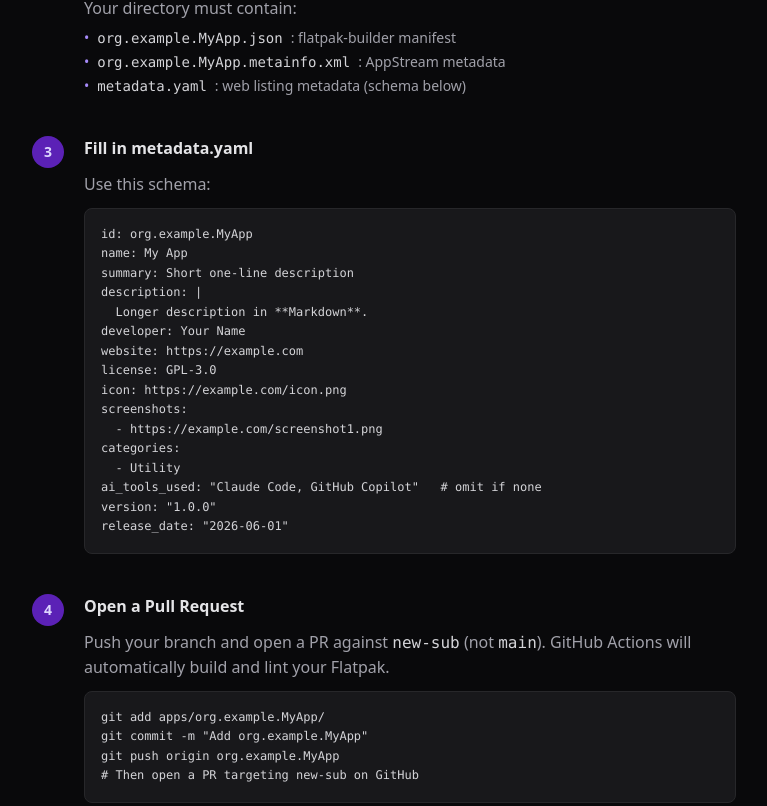
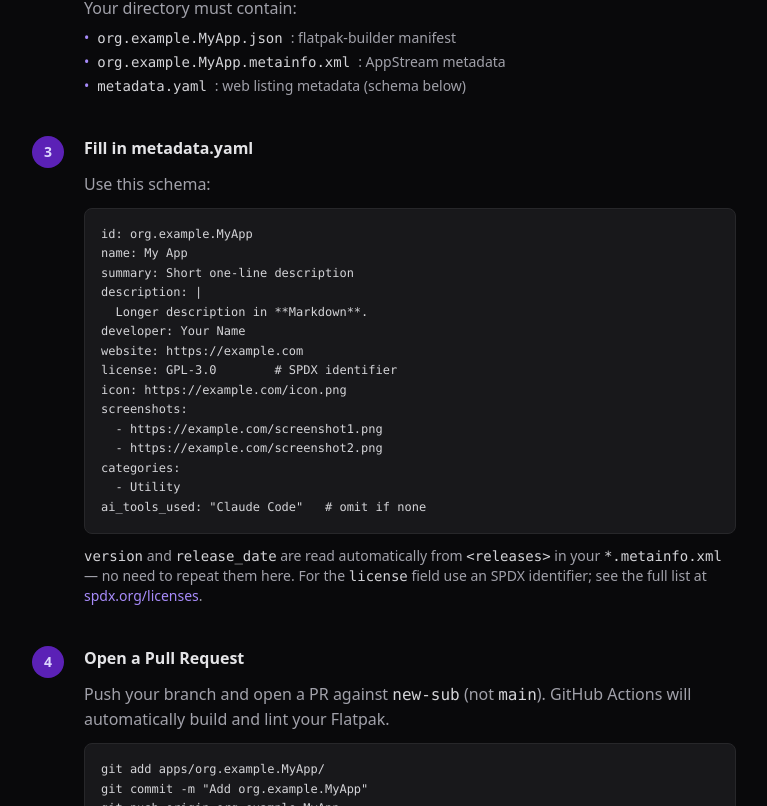
Before and after one commit to flatforge-hub/flatforge, a React (Vite) app in the folder web/: page /submit in a window 1280 px wide. Shown: the part 580-1386 px from the top of the page, without its empty margins (256-1023 px from the left). Built offline with nearby package versions, Linux system fonts and the light colour scheme; no server answers.

Commit message:
Read version/release_date from metainfo.xml, fix schema docs

```diff
--- a/web/src/components/AppCard.tsx
+++ b/web/src/components/AppCard.tsx
@@ -67,7 +67,7 @@ export default function AppCard({ app }: Props) {
       <div className="mt-4 flex items-center justify-between text-xs text-zinc-600">
         <span>{app.developer}</span>
         <span className="flex items-center gap-1 text-forge-400 group-hover:gap-2 transition-all">
-          v{app.version}
+          {app.version && `v${app.version}`}
           <svg xmlns="http://www.w3.org/2000/svg" width="14" height="14" viewBox="0 0 24 24" fill="none" stroke="currentColor" strokeWidth="2">
             <path d="M5 12h14M12 5l7 7-7 7"/>
           </svg>
--- a/web/src/pages/AppDetail.tsx
+++ b/web/src/pages/AppDetail.tsx
@@ -182,7 +182,8 @@ export default function AppDetail() {
   )
 }
 
-function MetaRow({ label, value, mono }: { label: string; value: string; mono?: boolean }) {
+function MetaRow({ label, value, mono }: { label: string; value?: string; mono?: boolean }) {
+  if (!value) return null
   return (
     <div className="flex justify-between gap-4">
       <span className="text-zinc-500 shrink-0">{label}</span>
--- a/web/src/pages/Submit.tsx
+++ b/web/src/pages/Submit.tsx
@@ -42,15 +42,24 @@ description: |
   Longer description in **Markdown**.
 developer: Your Name
 website: https://example.com
-license: GPL-3.0
+license: GPL-3.0        # SPDX identifier
 icon: https://example.com/icon.png
 screenshots:
   - https://example.com/screenshot1.png
+  - https://example.com/screenshot2.png
 categories:
   - Utility
-ai_tools_used: "Claude Code, GitHub Copilot"   # omit if none
-version: "1.0.0"
-release_date: "2026-06-01"`}</Code>
+ai_tools_used: "Claude Code"   # omit if none`}</Code>
+          <p className="text-zinc-400 mt-3 text-sm">
+            <code className="text-zinc-300">version</code> and{' '}
+            <code className="text-zinc-300">release_date</code> are read automatically
+            from <code className="text-zinc-300">&lt;releases&gt;</code> in your{' '}
+            <code className="text-zinc-300">*.metainfo.xml</code> — no need to repeat them here.
+            For the <code className="text-zinc-300">license</code> field use an SPDX identifier;
+            see the full list at{' '}
+            <a href="https://spdx.org/licenses/" target="_blank" rel="noopener noreferrer"
+               className="text-forge-400 hover:text-forge-300">spdx.org/licenses</a>.
+          </p>
         </Step>
 
         <Step number={4} title="Open a Pull Request">
--- a/web/src/types.ts
+++ b/web/src/types.ts
@@ -10,6 +10,6 @@ export interface App {
   screenshots: string[]
   categories: string[]
   ai_tools_used?: string
-  version: string
-  release_date: string
+  version?: string
+  release_date?: string
 }
```
Also changed, not shown: web/scripts/generate-app-data.cjs (+27 -4 lines), 1 other file (tests, documents, lock files or other folders).
